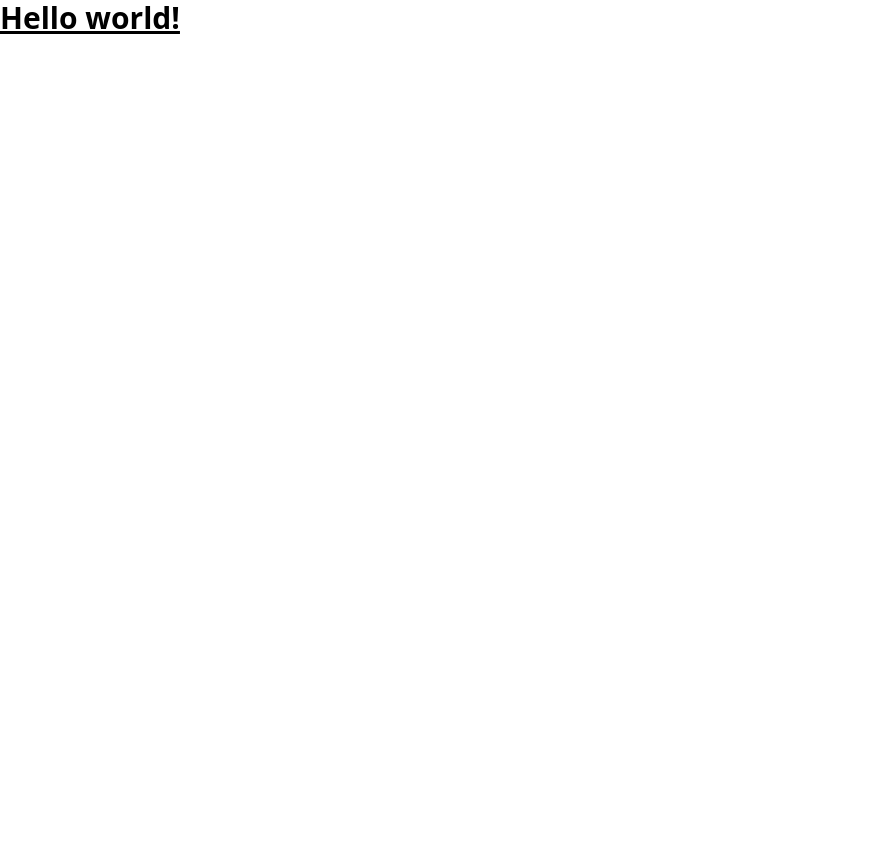
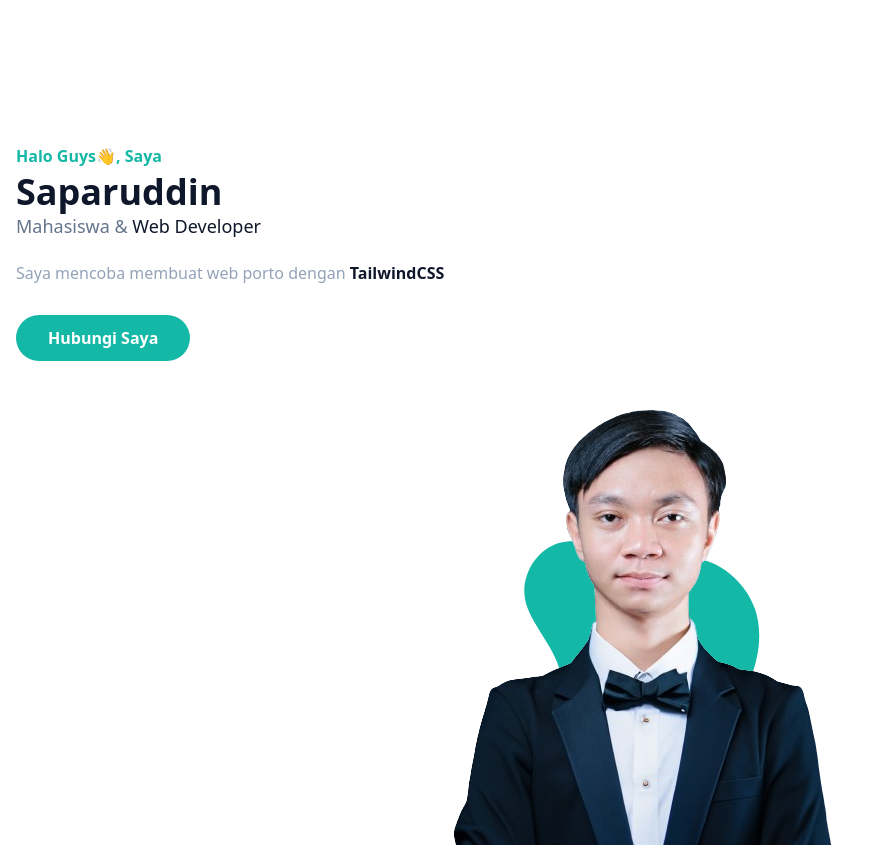
Before and after one commit to Safarqwerty/taildwind2, a website: page index.html in a window 1280 px wide. Shown: the whole page, without its empty margins (0-894 px from the left). Before the commit the page ends 800 px from the top, so only its background shows below. Drawn offline with Linux system fonts and the light colour scheme.

Commit message:
hero section

```diff
--- a/index.html
+++ b/index.html
@@ -6,13 +6,41 @@
     <meta http-equiv="X-UA-Compatible" content="IE=edge">
     <meta name="viewport" content="width=device-width, initial-scale=1.0">
     <link href="/dist/output.css" rel="stylesheet">
-    <title>Document</title>
+    <title>Saparuddin</title>
 </head>
 
 <body>
-    <h1 class="text-3xl font-bold underline">
-        Hello world!
-    </h1>
+    <!-- hero section -->
+    <section id="home" class="pt-36">
+        <div class="container">
+            <div class="flex flex-wrap">
+                <div class="w-full self-center px-4">
+                    <h1 class="text-base font-semibold text-primary">Halo Guys👋, Saya <span
+                            class="block font-bold text-dark text-4xl mt-1">Saparuddin</span></h1>
+                    <h2 class="font-medium text-slate-500 text-lg mb-5">Mahasiswa & <span class="text-dark">Web
+                            Developer</span></h2>
+                    <p class="font-medium text-slate-400 mb-10 leading-relaxed">Saya mencoba membuat web porto dengan
+                        <span class="text-dark font-bold">TailwindCSS</span>
+                    </p>
+                    <a href="#"
+                        class="text-base font-semibold text-white bg-primary py-3 px-8 rounded-full hover:shadow-lg hover:opacity-80 transition duration-300 ease-in-out">Hubungi
+                        Saya</a>
+                </div>
+            </div>
+            <div class="w-full self-end px-4">
+                <div class="mt-10 relative">
+                    <img src="dist/img/prof.png" alt="Foto orang ganteng" class="max-w-full mx-auto">
+                    <span class="absolute bottom-0 -z-10 left-1/2 -translate-x-1/2">
+                        <svg width="400" height="400" viewBox="0 0 200 200" xmlns="http://www.w3.org/2000/svg">
+                            <path fill="#14b8a6"
+                                d="M27.9,-35C36.6,-32.1,44.5,-24.5,47.8,-15.3C51.1,-6.1,49.8,4.8,45.9,14.3C41.9,23.7,35.4,31.7,27.3,45.4C19.2,59,9.6,78.4,-1.6,80.6C-12.8,82.8,-25.5,67.7,-29.9,52.9C-34.2,38,-30.1,23.2,-33.1,11.4C-36.1,-0.4,-46.2,-9.4,-47.9,-19.2C-49.7,-29,-43.2,-39.7,-33.8,-42.5C-24.4,-45.2,-12.2,-40,-1.3,-38.2C9.6,-36.4,19.2,-38,27.9,-35Z"
+                                transform="translate(100 100) scale(1.2)" />
+                        </svg>
+                    </span>
+                </div>
+            </div>
+        </div>
+    </section>
 </body>
 
 </html>
--- a/tailwind.config.js
+++ b/tailwind.config.js
@@ -2,7 +2,12 @@
 module.exports = {
   content: ["index.html"],
   theme: {
-    extend: {},
+    extend: {
+      colors: {
+        primary: "#14b8a6",
+        dark: "#0f172a",
+      }
+    },
   },
   plugins: [],
 }
```
Also changed, not shown: dist/img/prof.png (added), dist/output.css.
